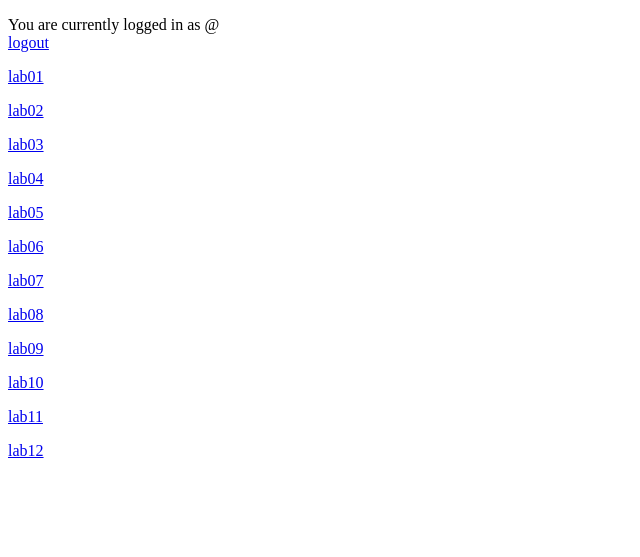
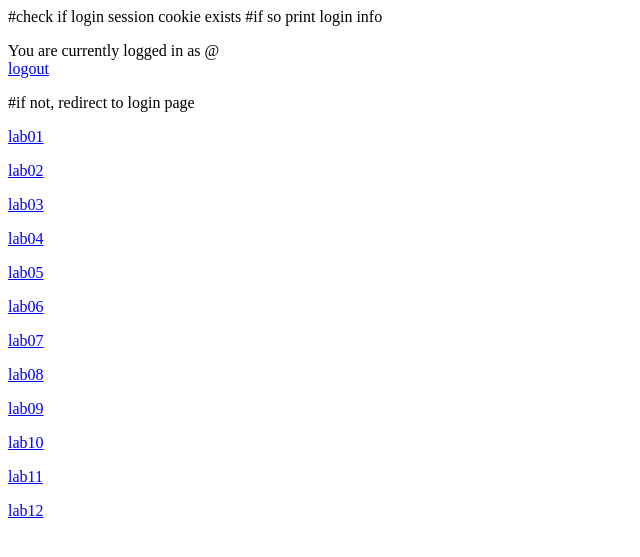
Before and after one commit to mnjk-inver/flaskProject, a Flask app: page / in a window 1280 px wide. Shown: the top 557 px of the page, without its empty margins (0-640 px from the left). Run offline with Flask 2, Linux system fonts and the light colour scheme; the visitor is signed in with stand-in values (Sample User, id 1).

Commit message:
annotated code and removed unnecessary files

```diff
--- a/docker-compose.yml
+++ b/obsolete/docker-compose.yml
@@ -2,7 +2,7 @@
 
 services:
   web:
-    build: ./
+    build: ..
     command: gunicorn -w 4 -b 0.0.0.0:5000 webappPOC_2:app
     volumes:
       - ./:/usr/src/app/
--- a/templates/index.html
+++ b/templates/index.html
@@ -1,9 +1,12 @@
 <!doctype html>
 <html>
 <body>
+#check if login session cookie exists
     {% if session['login'] %}
+#if so print login info
         <p>You are currently logged in as {{ session['login']['username'] }}@{{session['login']['ip_address'] }} <br>
         <a href="/logout" target="_blank" rel="noopener noreferrer">logout</a></p>
+#if not, redirect to login page
     {% else %}
         <p><a href="/login" target="_blank" rel="noopener noreferrer">login</a></p>
     {% endif %}
```
Also changed, not shown: webappPOC_2.py (+60 -12 lines).
